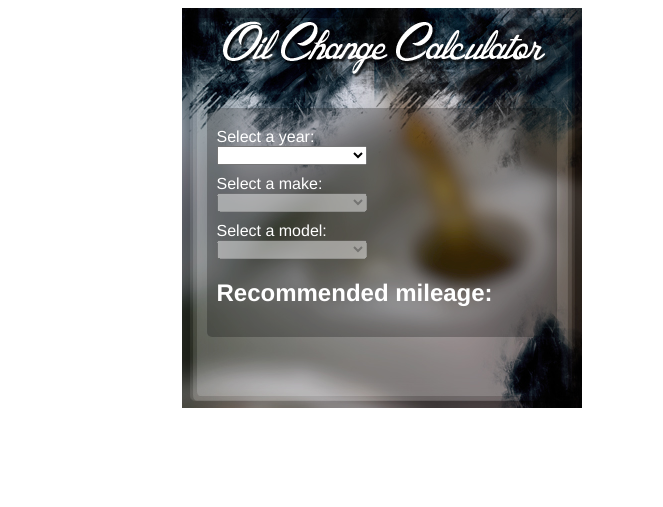
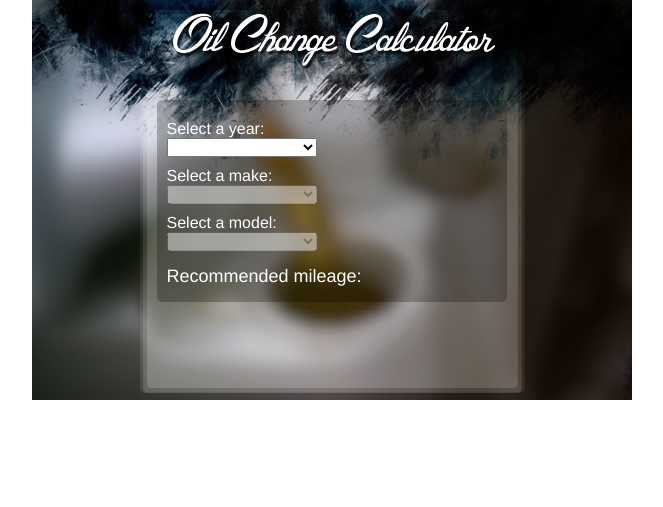
Before and after one commit to almoral/oilchange-php, a PHP site: page / in a window 1280 px wide. Shown: the top 507 px of the page, without its empty margins (246-909 px from the left). Run offline with PHP 8.4, Linux system fonts and the light colour scheme; data that the repository does not hold is empty; some libraries are stand-ins or nearby versions.

Commit message:
added new bg image and changed the styles for it to fit correctly.

```diff
--- a/index.php
+++ b/index.php
@@ -5,14 +5,18 @@
 		<title>Oil Change</title>
 		<script src="//ajax.googleapis.com/ajax/libs/jquery/1.8.0/jquery.min.js"></script>
     <style type="text/css">
+      body{
+        margin: 0;
+      }
+
       #oilChangeBody{
         background: url(images/oilchange.jpg);
         background-repeat: no-repeat;
         height: 400px;
-        width: 400px;
+        width: 600px;
         color: #fff;
         font-family: helvetica, arial, sans-serif;
-        padding: 100px 0 0 25px;
+        padding: 100px 0 0 125px;
         margin: 0 auto;
       }
 
@@ -36,6 +40,14 @@
 
       h2{
         color: #fff;
+        font-weight: normal;
+        font-size: 18px;
+        margin-bottom: 5px;
+      }
+
+      #mileage{
+        margin: 0;
+        font-size: 24px;
       }
 
     </style>
@@ -64,6 +76,9 @@
 
 <script type="text/javascript">
 
+  function numberWithCommas(x) {
+    return x.toString().replace(/\B(?=(\d{3})+(?!\d))/g, ",");
+  }
 
   function capitalizeFirstLetter(string){
     return string.charAt(0).toUpperCase() + string.slice(1);
@@ -144,7 +159,7 @@
 
         if(data.length == 2 && data[0] == ""){
 
-        	$("#mileage").text(data[1]);
+        	$("#mileage").text(numberWithCommas(data[1]));
         }
 
       }
```
Also changed, not shown: images/oilchange.jpg.
